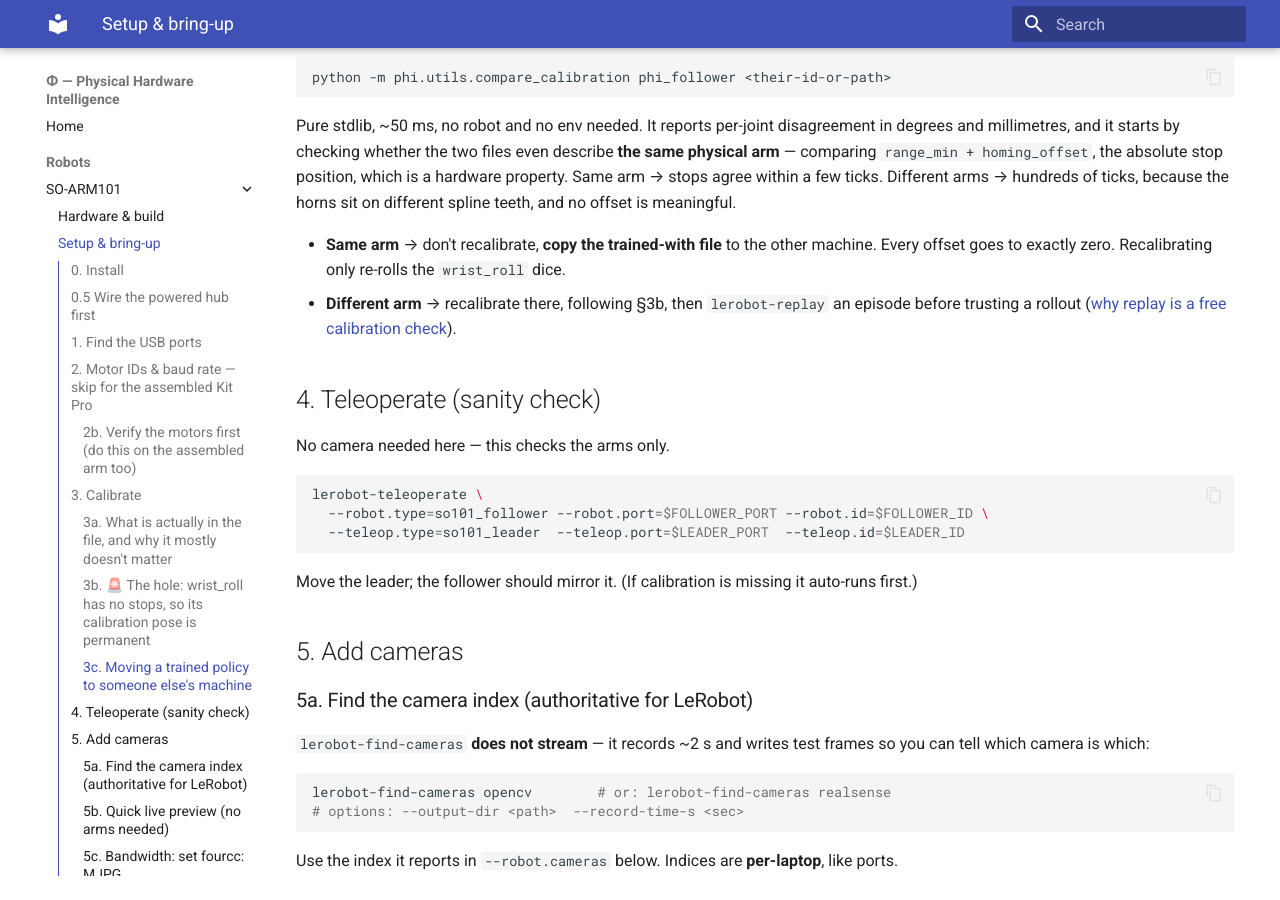
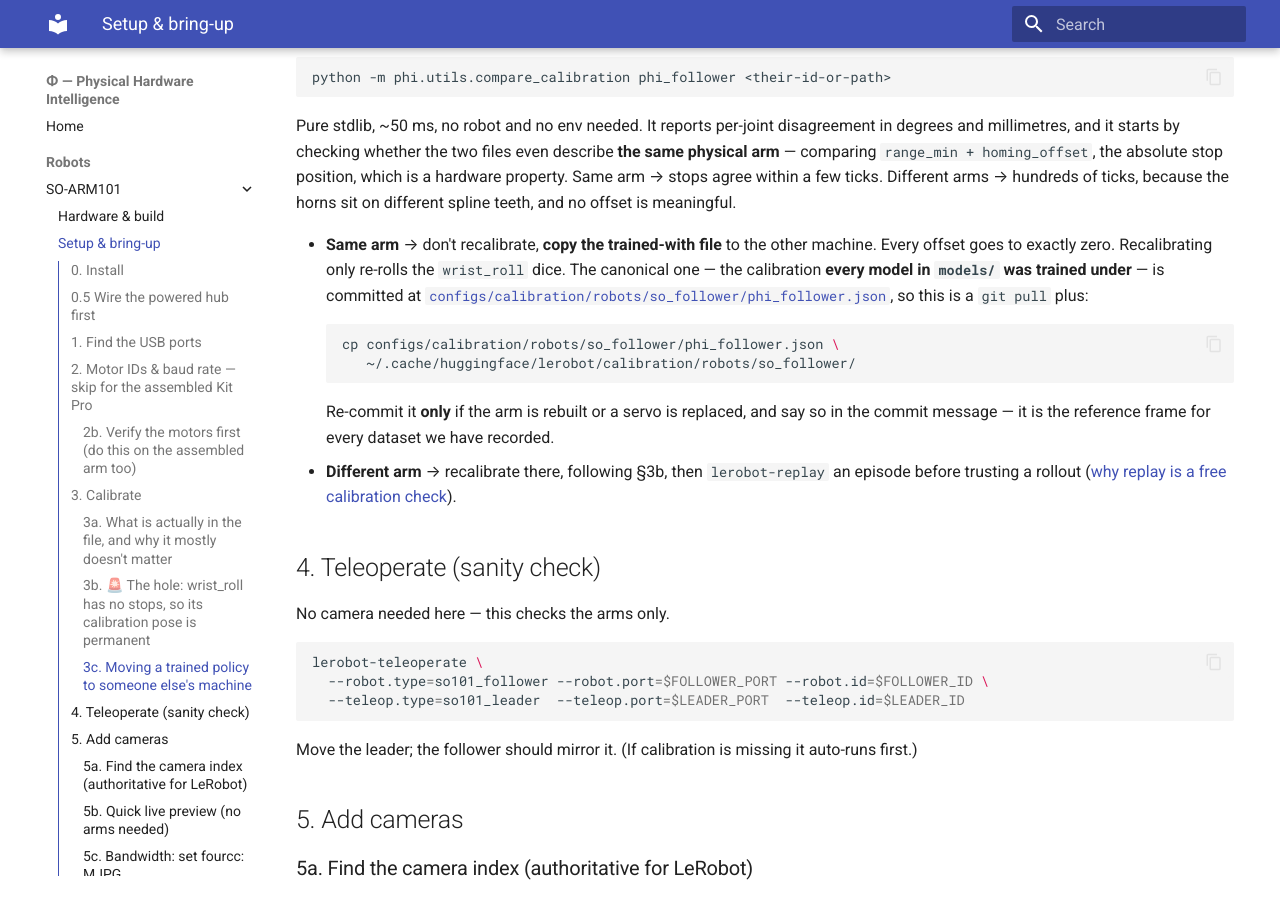
Before and after one commit to physical-hardware-intelligence/phi, an MkDocs documentation site: the page built from docs/robots/so-arm101/02-setup.md, in a window 1280 px wide and 900 px high, scrolled down 4495 px. Built offline with MkDocs 1.6.1 and Material for MkDocs 9.7.7, drawn with Linux system fonts in a browser that asks for light colours.

Commit message:
calibration: commit the canonical follower calibration
README has said "commit the file" since Phase 0 and nothing under calibration/
was ever tracked. phi_follower.json is the frame every dataset in datasets/ was
recorded under and every model in models/ was trained against, so it is not a
personal config -- it is the reference frame for the whole corpus.

Committing it makes the cross-machine fix a `git pull` + `cp` instead of an scp
and a conversation. Re-commit only on a rebuild or a servo swap.

Co-Authored-By: Claude Opus 5 <noreply@anthropic.com>

````diff
--- a/docs/robots/so-arm101/02-setup.md
+++ b/docs/robots/so-arm101/02-setup.md
@@ -148,7 +148,12 @@ python -m phi.utils.compare_calibration phi_follower <their-id-or-path>
 
 Pure stdlib, ~50 ms, no robot and no env needed. It reports per-joint disagreement in degrees and millimetres, and it starts by checking whether the two files even describe **the same physical arm** — comparing `range_min + homing_offset`, the absolute stop position, which is a hardware property. Same arm → stops agree within a few ticks. Different arms → hundreds of ticks, because the horns sit on different spline teeth, and no offset is meaningful.
 
-- **Same arm** → don't recalibrate, **copy the trained-with file** to the other machine. Every offset goes to exactly zero. Recalibrating only re-rolls the `wrist_roll` dice.
+- **Same arm** → don't recalibrate, **copy the trained-with file** to the other machine. Every offset goes to exactly zero. Recalibrating only re-rolls the `wrist_roll` dice. The canonical one — the calibration **every model in `models/` was trained under** — is committed at [`configs/calibration/robots/so_follower/phi_follower.json`](../../../configs/calibration/robots/so_follower/phi_follower.json), so this is a `git pull` plus:
+  ```bash
+  cp configs/calibration/robots/so_follower/phi_follower.json \
+     ~/.cache/huggingface/lerobot/calibration/robots/so_follower/
+  ```
+  Re-commit it **only** if the arm is rebuilt or a servo is replaced, and say so in the commit message — it is the reference frame for every dataset we have recorded.
 - **Different arm** → recalibrate there, following §3b, then `lerobot-replay` an episode before trusting a rollout ([why replay is a free calibration check](03-teleop-and-data.md#why-replay-is-worth-running-it-is-a-free-calibration-check)).
 
 ## 4. Teleoperate (sanity check)
````
Also changed, not shown: 1 other file.
